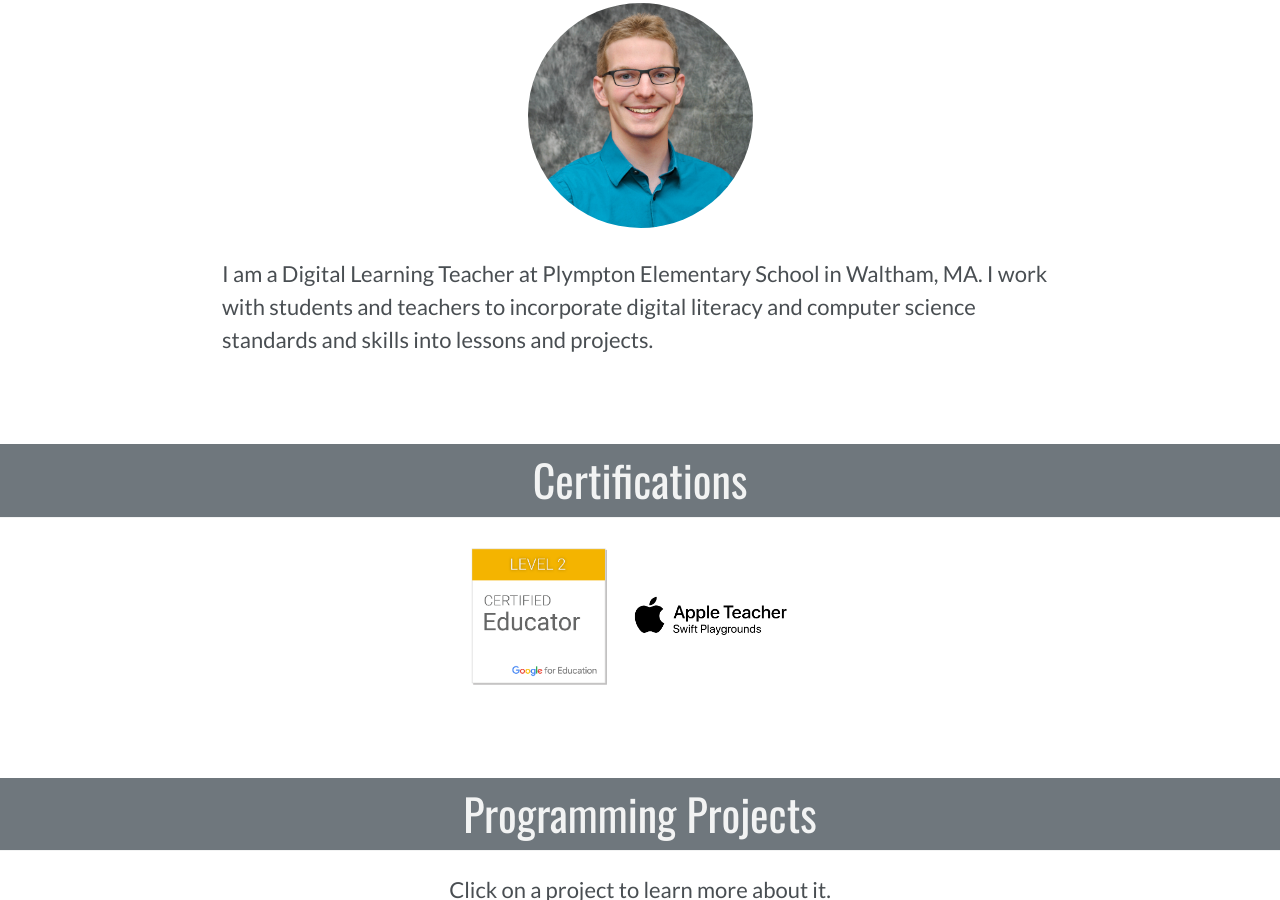
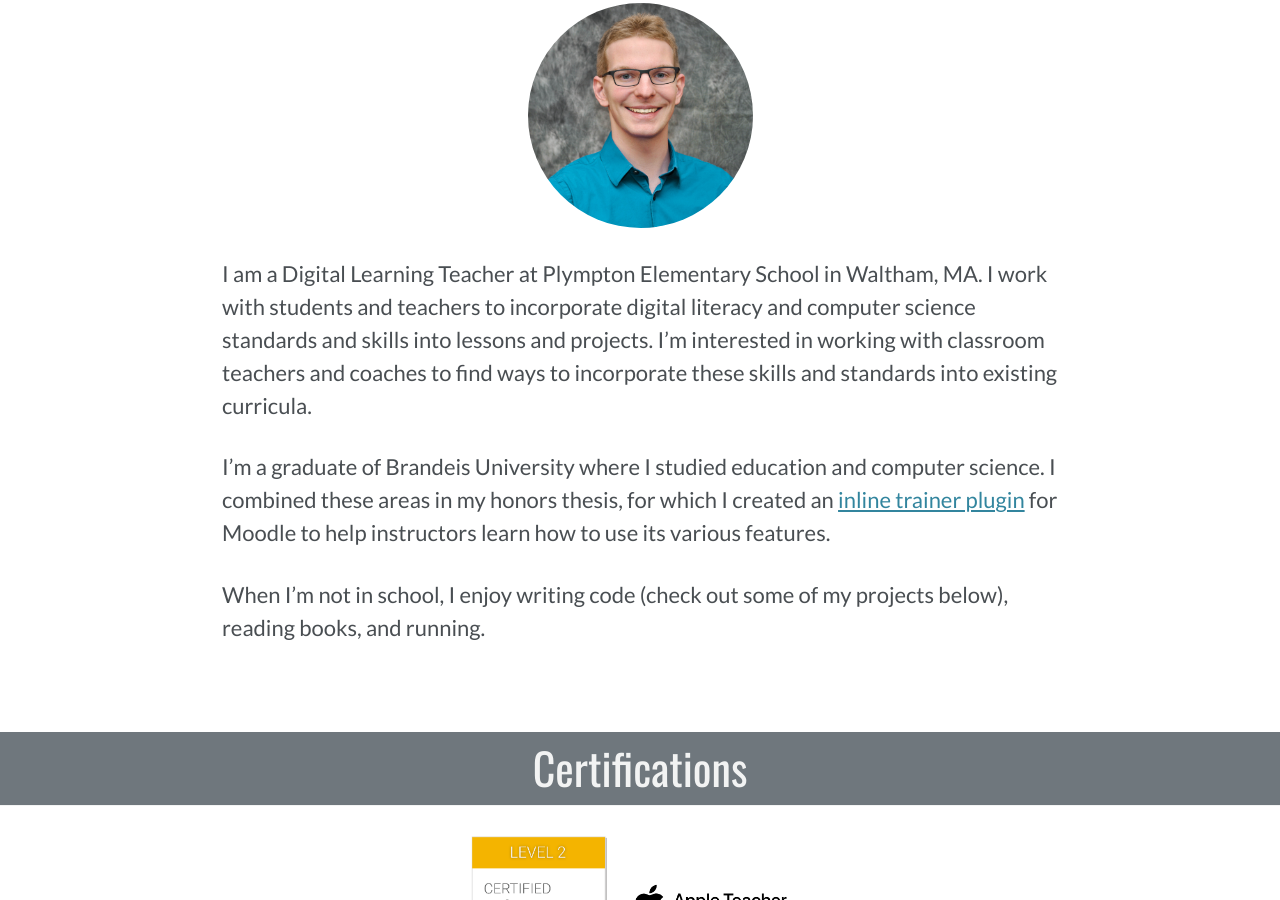
Before and after one commit to zakkolar/io.zak, a Jekyll site: the page built from _pages/about.md, in a window 1280 px wide and 900 px high, scrolled down 329 px. Built offline with Jekyll 4.4.1, drawn with Linux system fonts in a browser that asks for light colours; cached includes are drawn as plain includes; nearby versions of some CDN libraries; comment, search, counter and statistics services are not loaded; a style sheet for code colours, icons or effects is not loaded.

Commit message:
updated bio

```diff
--- a/_pages/about.md
+++ b/_pages/about.md
@@ -19,4 +19,8 @@ badges:
 <img class="image-circle center-image" alt="Headshot of Zak Kolar" title="Zak Kolar" src="{{ "assets/images/zak-headshot.jpg" | relative_url }}">
 
 
-I am a Digital Learning Teacher at Plympton Elementary School in Waltham, MA. I work with students and teachers to incorporate digital literacy and computer science standards and skills into lessons and projects.
+I am a Digital Learning Teacher at Plympton Elementary School in Waltham, MA. I work with students and teachers to incorporate digital literacy and computer science standards and skills into lessons and projects. I'm interested in working with classroom teachers and coaches to find ways to incorporate these skills and standards into existing curricula.
+
+I'm a graduate of Brandeis University where I studied education and computer science. I combined these areas in my honors thesis, for which I created an [inline trainer plugin]({% link _projects/moodle-inline-trainer.md %}) for Moodle to help instructors learn how to use its various features.
+
+When I'm not in school, I enjoy writing code (check out some of my projects below), reading books, and running.
```
